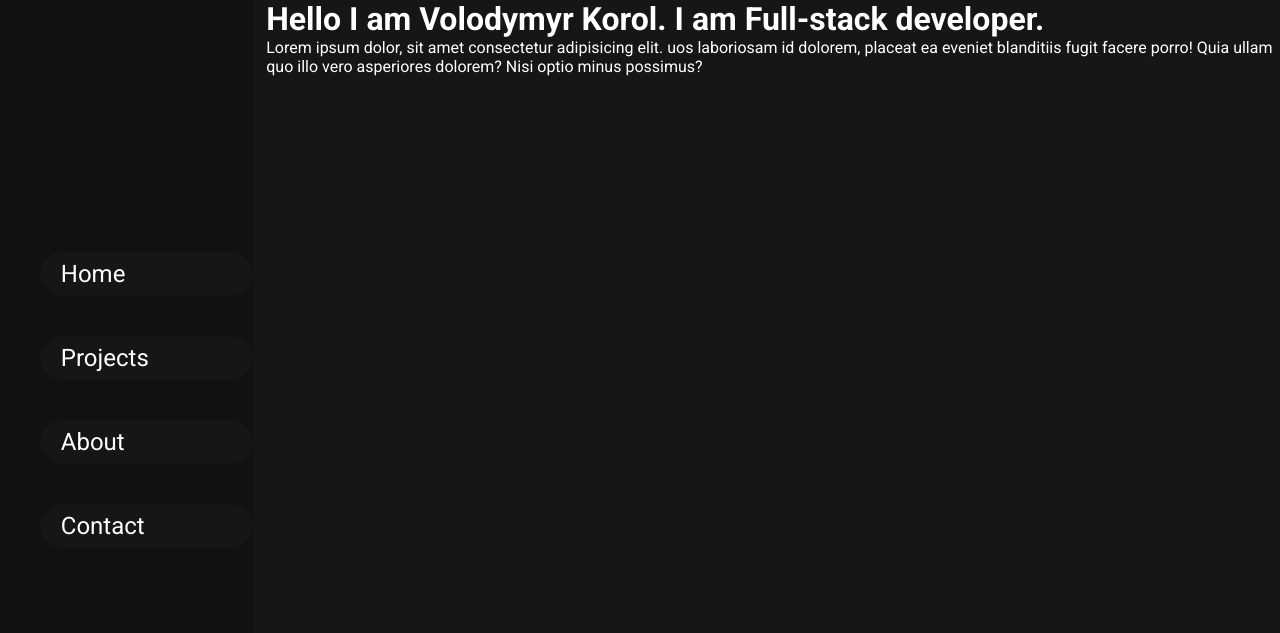
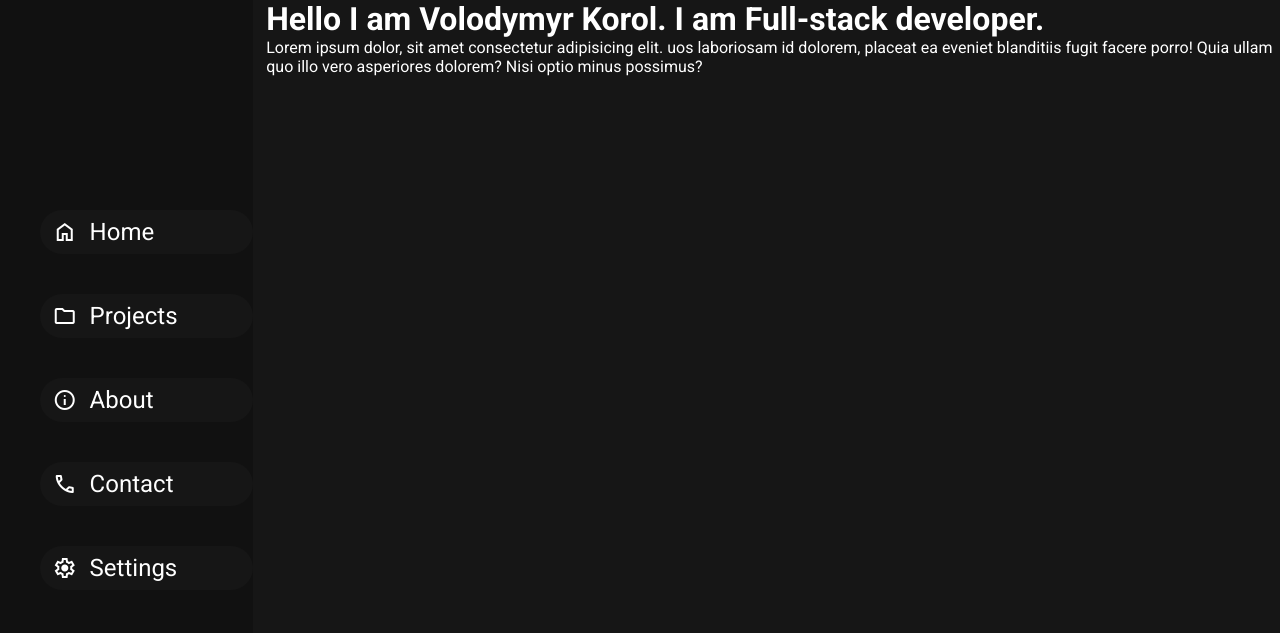
Before and after one commit to tresenish/12.-Portfolio-ll, a plain HTML site: page index.html in a window 1280 px wide. Drawn offline with nearby package versions, Linux system fonts and the light colour scheme.

Commit message:
Icons added

```diff
--- a/index.html
+++ b/index.html
@@ -9,6 +9,8 @@
     <link rel="preconnect" href="https://fonts.googleapis.com">
     <link rel="preconnect" href="https://fonts.gstatic.com" crossorigin>
     <link href="https://fonts.googleapis.com/css2?family=Roboto:wght@300;400;500;700;900&display=swap" rel="stylesheet">
+    <!-- ICONS -->
+    <link rel="stylesheet" href="https://fonts.googleapis.com/css2?family=Material+Symbols+Outlined:opsz,wght,FILL,GRAD@24,400,0,0" />
 
     <title>Portfolio</title>
 </head>
@@ -16,16 +18,24 @@
     <nav>
         <ul class="nav nav-tabs">
             <li class="nav-item">
-                <a href="#" class="nav-link">Home</a>
+                <span class="material-symbols-outlined">home</span>
+                <a href="#" class="active nav-link">Home</a>
             </li>
             <li class="nav-item">
+                <span class="material-symbols-outlined">folder</span>
                 <a href="#" class="nav-link">Projects</a>
             </li>
             <li class="nav-item">
+                <span class="material-symbols-outlined">info</span>
                 <a href="#" class="nav-link">About</a>
             </li>
-            <li class="nav-item disabled">
+            <li class="nav-item">
+                <span class="material-symbols-outlined">call</span>
                 <a href="#" class="nav-link">Contact</a>
+            </li>
+            <li class="nav-item">
+                <span class="material-symbols-outlined">settings</span>
+                <a href="#" class="nav-link">Settings</a>
             </li>
         </ul>
     </nav>
--- a/style.css
+++ b/style.css
@@ -47,6 +47,13 @@ li{
     margin: 5vh 0vh 5vh 5vh;
     padding: 1vh;
     border-radius: 2vw;
+    display: flex;
+    align-items: center;
+}
+
+
+span.material-symbols-outlined{
+margin-left: 0.3rem;
 }
 a.nav-link{
     font-size: 1.5rem;
```
